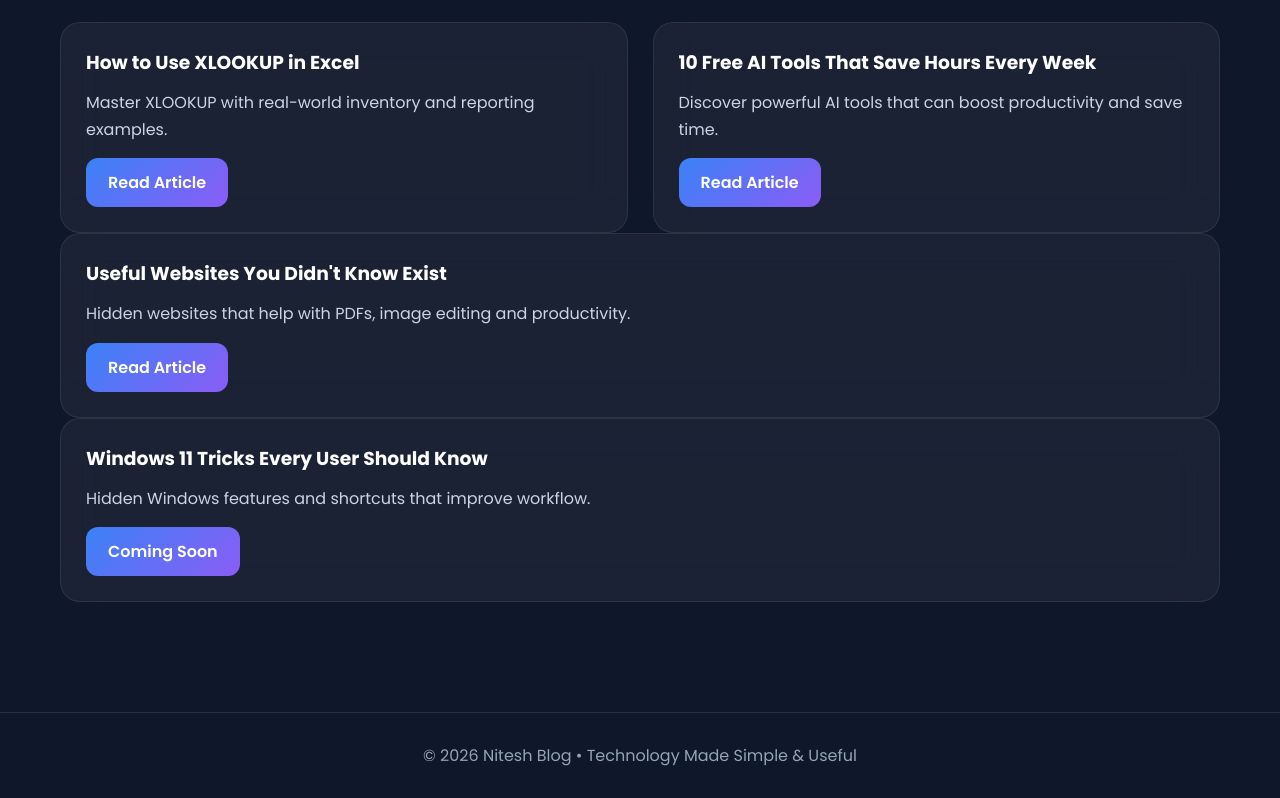
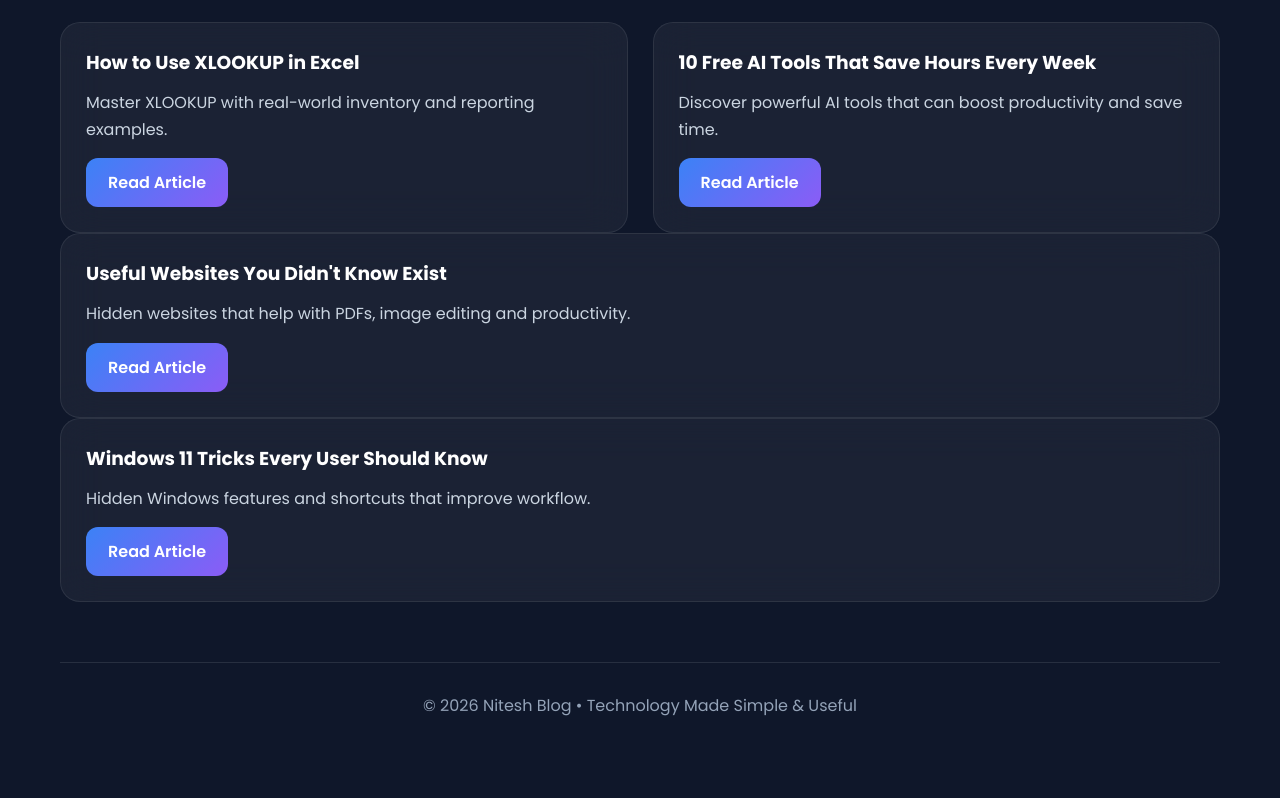
Before and after one commit to iumrat/nitesh-blog, a plain HTML site: page index.html in a window 1280 px wide. Shown: the part 1094-1892 px from the top of the page. Drawn offline with Linux system fonts and the light colour scheme.

Commit message:
index.html

```diff
--- a/index.html
+++ b/index.html
@@ -266,11 +266,9 @@ Read Article
 Hidden Windows features and shortcuts that improve workflow.
 </p>
 
-<a href="#" class="btn">
-Coming Soon
+<a href="windows-11-tricks.html" class="btn">
+Read Article
 </a>
-
-</div>
 
 </div>
 
```
